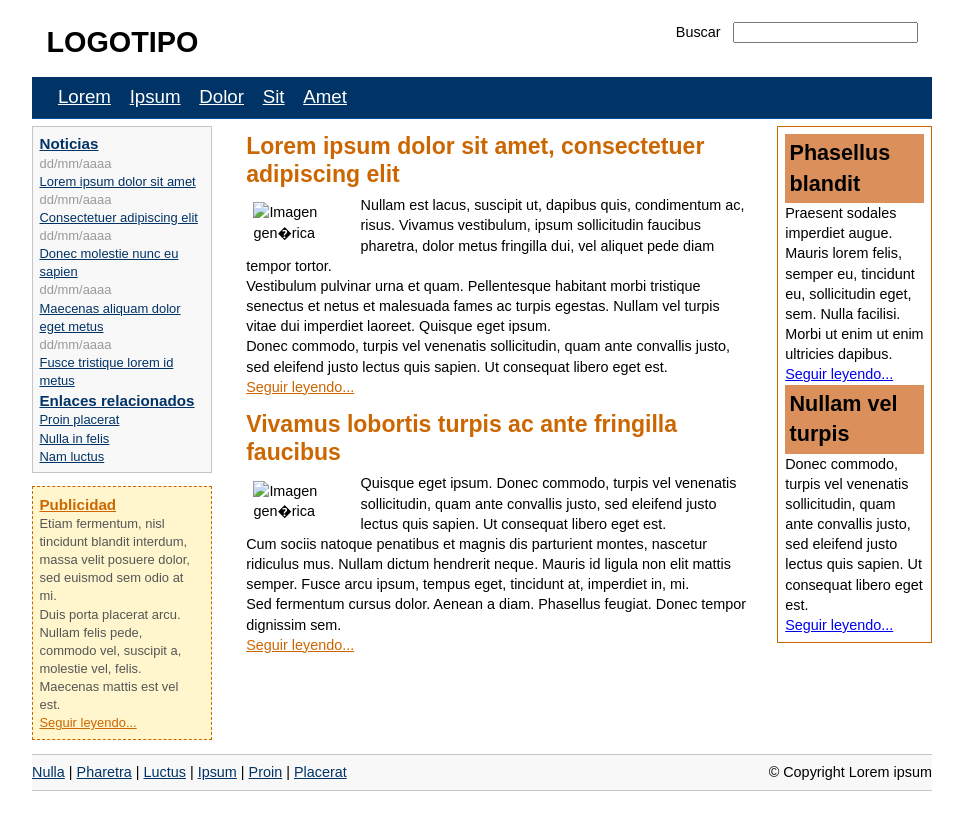
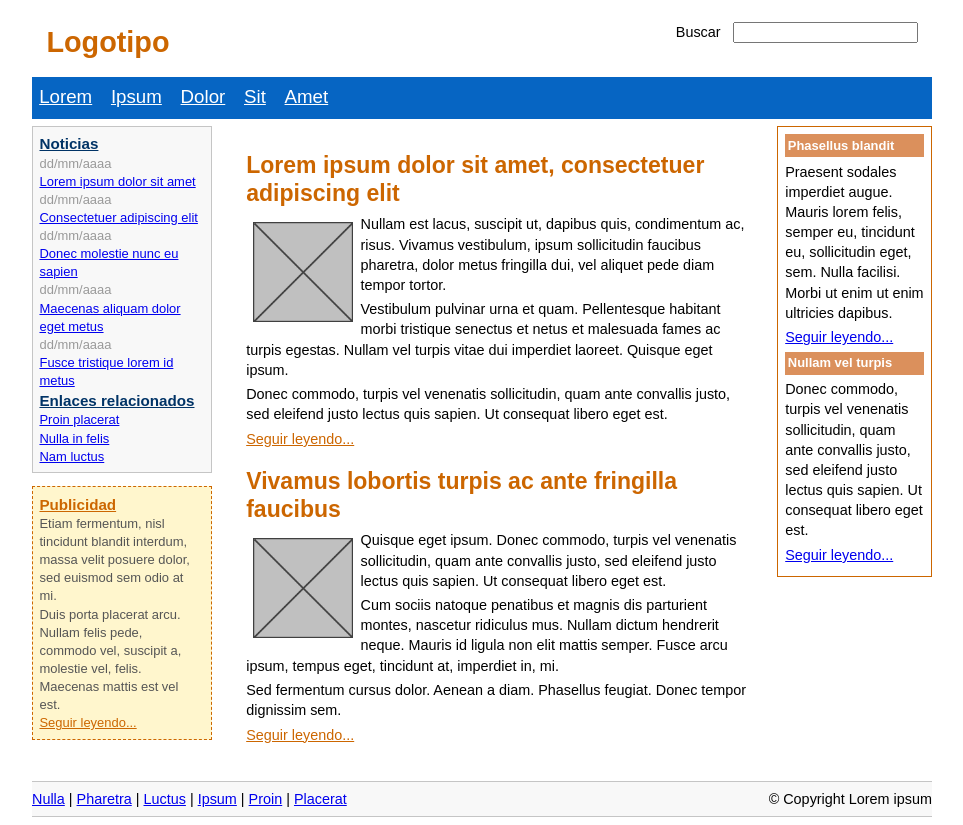
Before and after one commit to NMaiztegui/web-interfazen-diseinua, a plain HTML site: page CSS-ARIKETAK/Loremipsum.html in a window 1280 px wide. Shown: the whole page, without its empty margins (158-1121 px from the left). Before the commit the page ends 800 px from the top, so only its background shows below. Drawn offline with Linux system fonts and the light colour scheme.

Commit message:
css ariketa amiatuta

```diff
--- a/CSS-ARIKETAK/3ariketa.css
+++ b/CSS-ARIKETAK/3ariketa.css
@@ -2,6 +2,7 @@ body {
 font-family: 'Arial', sans-serif;
 font-size: 0.9em;
 line-height: 1.4;
+color:black;
 }
 
 ul,
@@ -11,8 +12,12 @@ ul li {
     list-style: none;
 }
 
-h1,
-h2,
+h1{
+    color: #cc6600;
+    margin: 0;
+    padding: 0;
+}
+
 h3,
 p,
 form {
@@ -57,7 +62,7 @@ img {
 #menu #menu_principal li a{
     color: white;
     font-size: 1.3em;
-    margin-left: 1em;
+    margin-right: 1em;
 }
 
 #lateral {
@@ -113,9 +118,7 @@ img {
     float: left;
 
 }
-#pie .enlaces a{
-    color: #003366;
-}
+
 #pie .copyright {
     float: right;
 }
@@ -133,10 +136,7 @@ img {
     border: none;
 }
 
-#lateral {
-    padding: 0;
-    font-size: 0.9em;
-}
+
 
 #cabecera {
     padding: 1em;
@@ -152,10 +152,10 @@ img {
 
 #menu {
     margin-bottom: .5em;
-    border-bottom: 1px solid #004C99;
+    border-bottom: 1px solid #0665c3;
     /* background: url(../comun/imagenes/fondo_menu.gif) repeat-x; */
 
-    background-color: #003366;
+    background-color: #0665c3;
 }
 
 #contenido {
@@ -173,7 +173,14 @@ img {
 
 #contenido #secundario h2 {
     background: #DB905C;
+    color: white;
+    font-size: 0.9em;
     padding: .2em;
+    margin: 0;
+}
+#contenido #secundario  p {
+    margin-top: 0.3em;
+    margin-bottom: 0.3em;
 }
 
 #pie {
@@ -187,7 +194,10 @@ img {
 #contenido #principal .articulo {
     margin-bottom: 1em;
 }
-
+#contenido #principal .articulo p{
+   margin-top: 0.3em;
+   margin-bottom: 0.3em;
+}
 #contenido #principal .articulo img {
     margin: .5em;
 }
@@ -197,6 +207,9 @@ img {
 #lateral #noticias {
     border: 1px solid #C5C5C5;
     background: #F8F8F8;
+}
+#lateral #noticias h3 a{
+    color: #003366;
 }
 
 #lateral #publicidad {
@@ -218,8 +231,8 @@ img {
     width: 100%;
     color: #999;
 }
-#lateral #noticias a{
 
-    color: #003366;
+#lateral {
+    padding: 0;
+    font-size: 0.9em;
 }
-.pie
--- a/CSS-ARIKETAK/Loremipsum.html
+++ b/CSS-ARIKETAK/Loremipsum.html
@@ -12,7 +12,7 @@
 	<!-- Cabecera -->
 	<div id="cabecera">
 		<div id="logo">
-			<h1><span>LOGOTIPO</span></h1>
+			<h1><span>Logotipo</span></h1>
 		</div>
 
 		<div id="buscador">
@@ -79,7 +79,7 @@
 		<div class="articulo">
 			<h2>Lorem ipsum dolor sit amet, consectetuer adipiscing elit</h2>
 
-			<img src="Lorem%20ipsum_files/imagen.png" alt="Imagen gen�rica">
+			<img src="./Loremipsum_files/imagen.png" alt="Imagen gen�rica">
 
 			<p>Nullam est lacus, suscipit ut, dapibus quis, condimentum ac,
 risus. Vivamus vestibulum, ipsum sollicitudin faucibus pharetra, dolor
@@ -96,7 +96,7 @@ libero eget est.</p>
 		<div class="articulo">
 			<h2>Vivamus lobortis turpis ac ante fringilla faucibus</h2>
 
-			<img src="Lorem%20ipsum_files/imagen.png" alt="Imagen gen�rica">
+			<img src="./Loremipsum_files/imagen.png" alt="Imagen gen�rica">
 
 			<p>Quisque eget ipsum. Donec commodo, turpis vel venenatis
 sollicitudin, quam ante convallis justo, sed eleifend justo lectus quis
```
